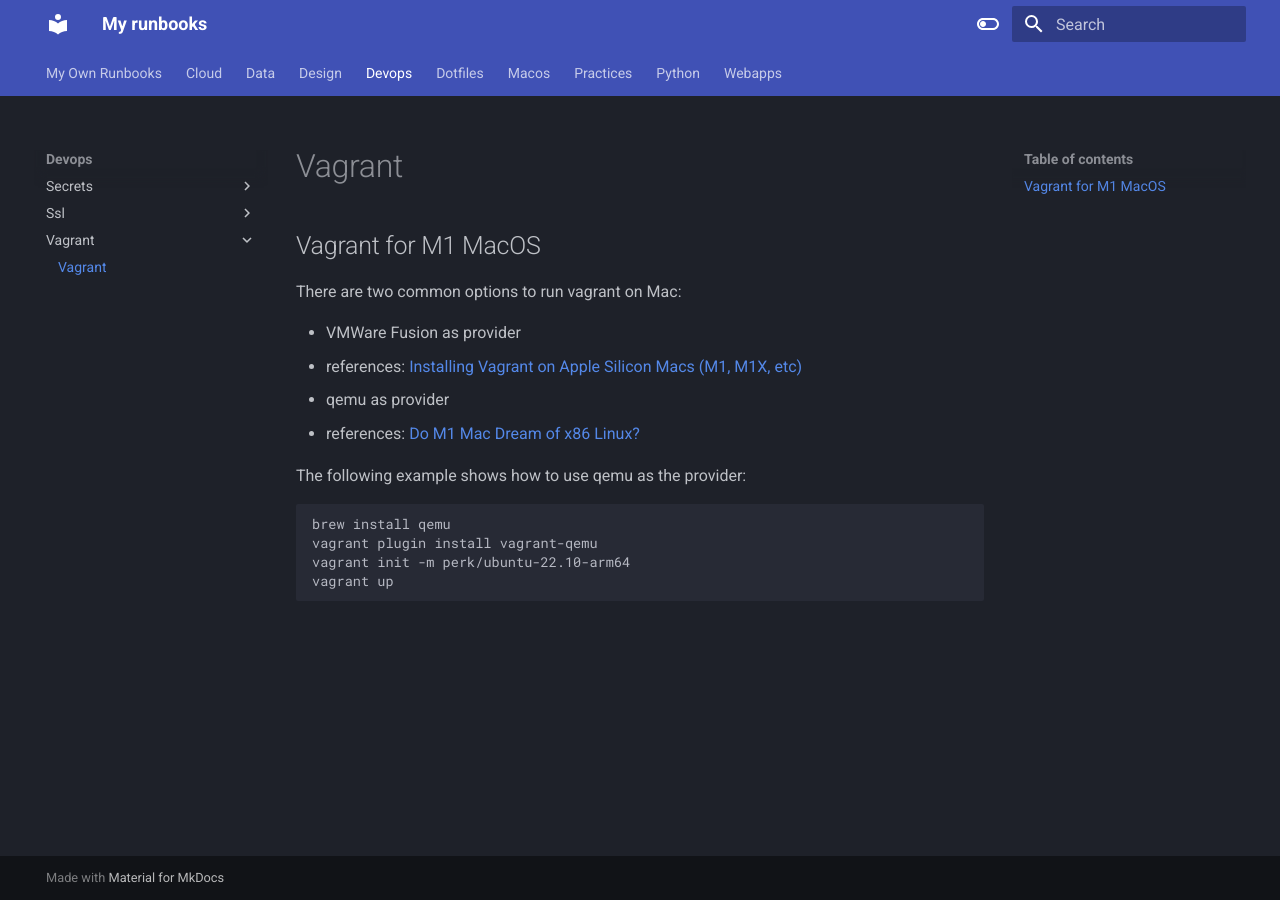
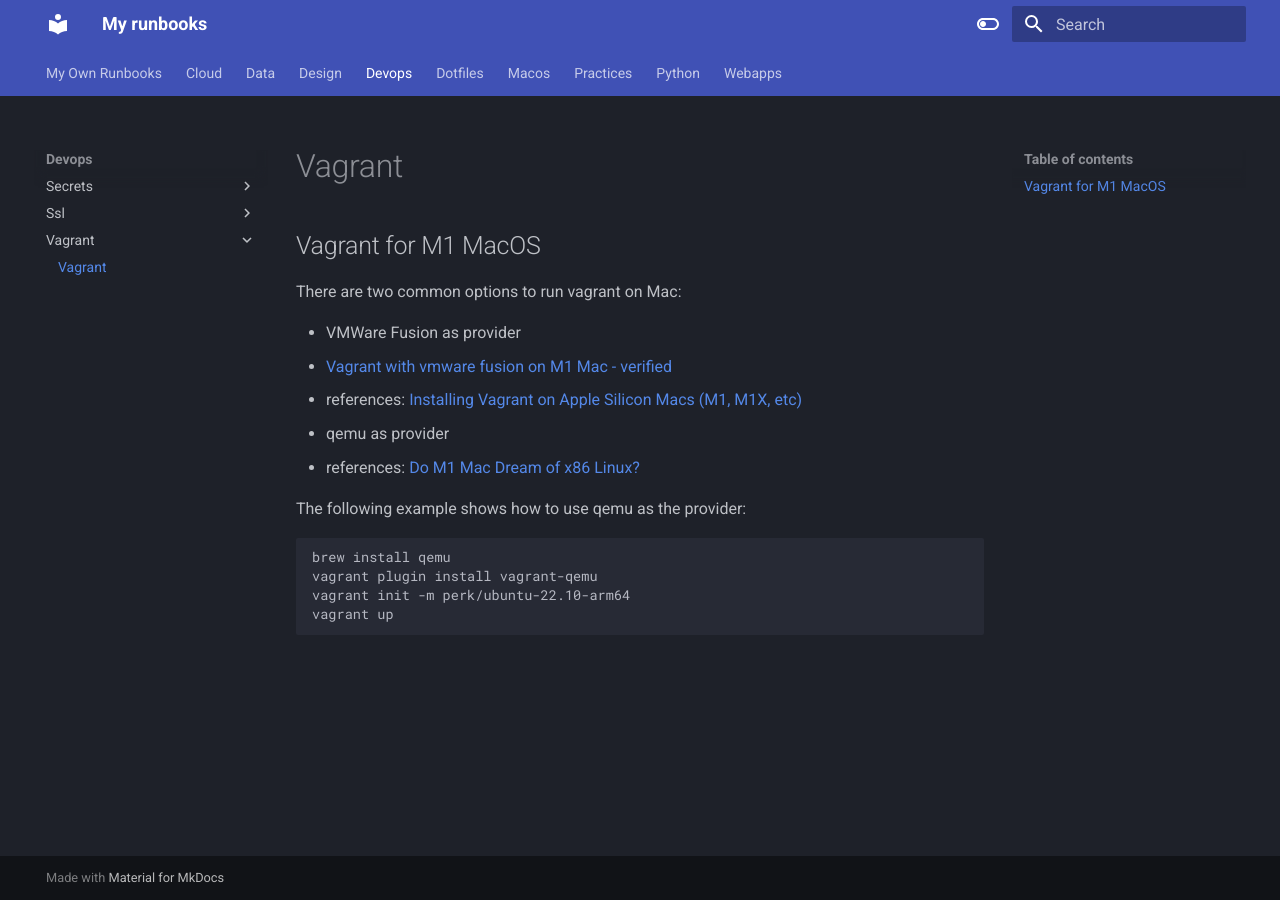
Before and after one commit to mingliangguo/runbooks, an MkDocs documentation site: the page built from docs/devops/vagrant/index.md, in a window 1280 px wide. Built offline with MkDocs 1.6.1 and Material for MkDocs 9.7.7, drawn with Linux system fonts in a browser that asks for light colours.

Commit message:
chore: add vagrant m1 setup

```diff
--- a/docs/devops/vagrant/index.md
+++ b/docs/devops/vagrant/index.md
@@ -5,6 +5,7 @@
 There are two common options to run vagrant on Mac:
 
 - VMWare Fusion as provider
+  - [Vagrant with vmware fusion on M1 Mac - verified](https://medium.com/@iamzamartech/create-and-manage-vms-with-vagrant-on-mac-m1-chip-d8b85eed082e)
   - references: [Installing Vagrant on Apple Silicon Macs (M1, M1X, etc)](https://gist.github.com/fatso83/49980bbf065022d36c3a42369479a8df)
 - qemu as provider
   - references: [Do M1 Mac Dream of x86 Linux?](https://medium.com/@TETRA2000/do-m1-mac-dream-of-x86-linux-117478fc9623)
```
